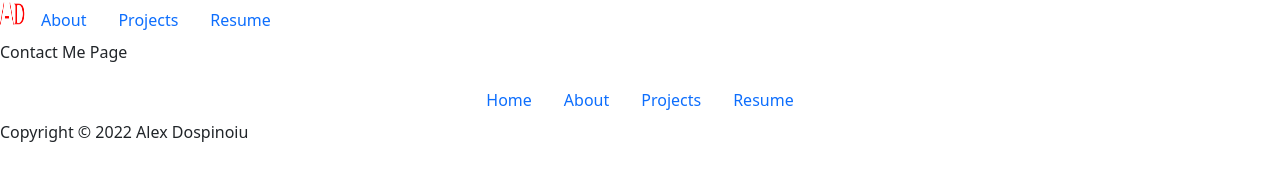
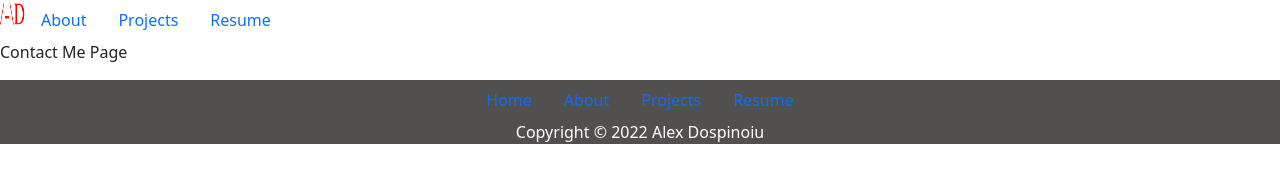
Before and after one commit to adospinoiu/Portfolio, a website: page contact.html in a window 1280 px wide. Drawn offline with nearby package versions, Linux system fonts and the light colour scheme.

Commit message:
Created contact.css page and fixed the footer on the contact.html page

```diff
--- /dev/null
+++ b/contact.css
@@ -0,0 +1,10 @@
+.copyright {
+    color: white;
+    justify-content: center;
+    text-align: center;
+    text-shadow: 0em;
+}
+
+footer {
+    background-color: rgb(82, 79, 79);
+}
--- a/contact.html
+++ b/contact.html
@@ -9,6 +9,7 @@
     <link rel="icon" type="image/png" sizes="114x114" href="icon.png">
     <link href="https://cdn.jsdelivr.net/npm/bootstrap@5.2.1/dist/css/bootstrap.min.css" rel="stylesheet"
         integrity="sha384-iYQeCzEYFbKjA/T2uDLTpkwGzCiq6soy8tYaI1GyVh/UjpbCx/TYkiZhlZB6+fzT" crossorigin="anonymous">
+    <link rel="stylesheet" href="/contact.css">
 
     <title>Alex Dospinoiu | Contact Me</title>
 </head>
@@ -27,6 +28,7 @@
 </body>
 
 <footer>
+    <div class="footerLinks">
         <ul class="nav justify-content-center">
             <li class="nav-item">
                 <a class="nav-link active" aria-current="page" href="/index.html">Home</a>
@@ -41,7 +43,11 @@
                 <a class="nav-link" href="/resume.html">Resume</a>
             </li>
         </ul>
+    </div>
+
+    <div class="copyright">
         <p>Copyright © 2022 Alex Dospinoiu</p>
+    </div>
 </footer>
 
 </html>
```
Lines whose indentation alone changed are shown as unchanged.
